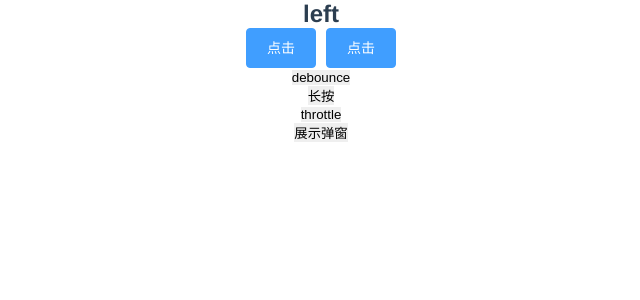
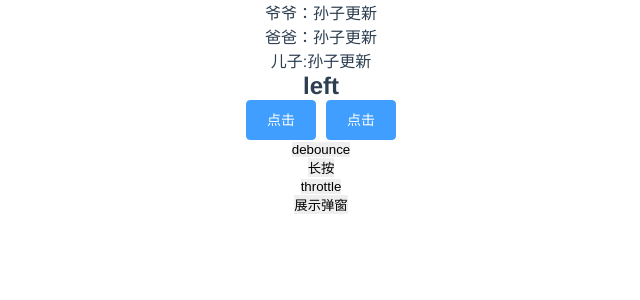
Before and after one commit to oylx/chunfengshili, a Vue app in the folder 3vue/eight-queen/: page / in a window 1280 px wide. Shown: the top 300 px of the page, without its empty margins (319-959 px from the left). Built offline with nearby package versions, Linux system fonts and the light colour scheme.

Commit message:
sync的爷孙传递

```diff
--- a/3vue/eight-queen/src/App.vue
+++ b/3vue/eight-queen/src/App.vue
@@ -3,6 +3,7 @@
 <!--    <s-scroll></s-scroll>-->
 <!--    <s-lazy></s-lazy>-->
 <!--    <s-sync></s-sync>-->
+    <one></one>
     <on-emit></on-emit>
     <s-directive></s-directive>
 
@@ -52,6 +53,7 @@
 // import SProvide from '@/components/SProvide';
 import SDirective from '@/components/SDirective';
 import OnEmit from '@/components/onEmit/onEmit';
+import One from '@/components/sync/One';
 // import SSync from '@/components/SSync';
 // import SLazy from '@/components/SLazy';
 // import SScroll from '@/components/SScroll';
@@ -59,6 +61,7 @@ import OnEmit from '@/components/onEmit/onEmit';
 export default {
   name: 'App',
   components: {
+    One,
     OnEmit,
     // SScroll,
     // SLazy,
--- /dev/null
+++ b/3vue/eight-queen/src/components/sync/One.vue
@@ -0,0 +1,28 @@
+<template>
+  <div>
+    爷爷：{{ name1 }}
+    <two :name1.sync="name1"></two>
+  </div>
+</template>
+
+<script>
+import Two from '@/components/sync/Two';
+export default {
+  name: 'One',
+  components: { Two },
+  data() {
+    return {
+      name1: '爷爷',
+    };
+  },
+  mounted() {
+    setTimeout(()=> {
+      this.name1 = '爷爷'
+    }, 1500)
+  },
+};
+</script>
+
+<style scoped>
+
+</style>
--- /dev/null
+++ b/3vue/eight-queen/src/components/sync/Three.vue
@@ -0,0 +1,19 @@
+<template>
+  <div>儿子:{{ name2 }}</div>
+</template>
+
+<script>
+export default {
+  name: 'Three',
+  props: [ 'name2'],
+  mounted() {
+    setTimeout(() => {
+      this.$emit('update:name2', '孙子更新')
+    },3000)
+  }
+};
+</script>
+
+<style scoped>
+
+</style>
--- /dev/null
+++ b/3vue/eight-queen/src/components/sync/Two.vue
@@ -0,0 +1,30 @@
+<template>
+  <div>
+    爸爸：{{ name2 }}
+    <three :name2.sync="name2" @update:name2="x"></three>
+  </div>
+</template>
+
+<script>
+import Three from '@/components/sync/Three';
+export default {
+  name: 'Two',
+  props: ['name1'],
+  data() {
+    return {
+      name2: this.name1
+    }
+  },
+  components: { Three },
+  methods: {
+    x(val) {
+      console.log('爸爸收到更新',val);
+      this.$emit('update:name1', val)
+    }
+  }
+};
+</script>
+
+<style scoped>
+
+</style>
```
Also changed, not shown: 3vue/eight-queen/src/components/sync/parent.vue (deleted, +0 -29 lines), 3vue/eight-queen/src/components/sync/son.vue (deleted, +0 -21 lines).
